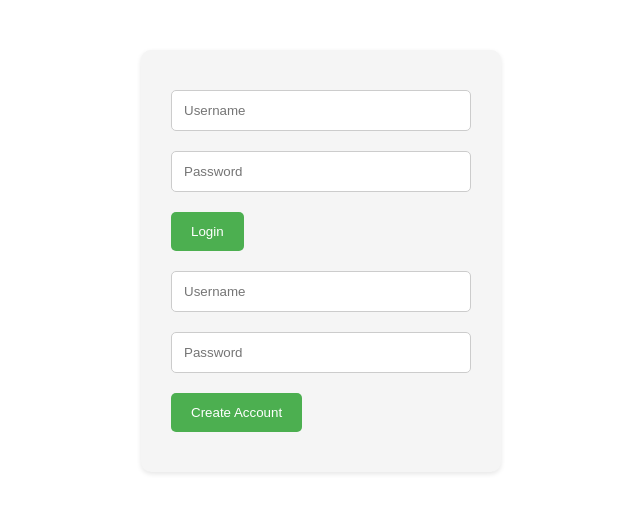
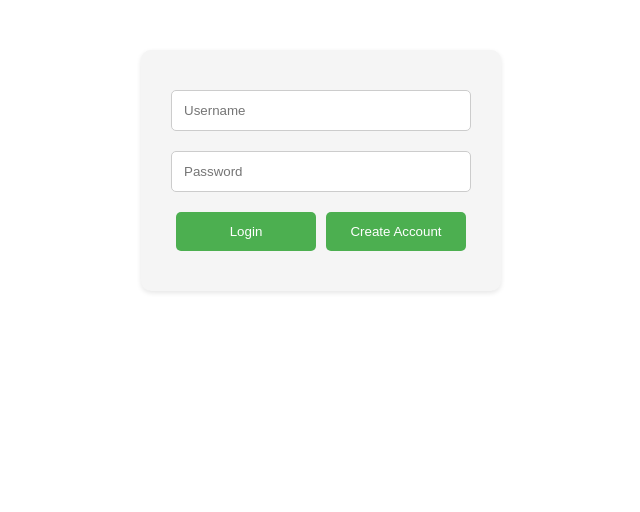
Before and after one commit to wcygan/yap, a React (Create React App) app in the folder yap-web/: page / in a window 1280 px wide. Shown: the top 512 px of the page, without its empty margins (319-959 px from the left). Built offline with nearby package versions, Linux system fonts and the light colour scheme; what @bufbuild/connect, @bufbuild/connect-web would draw is missing.

Commit message:
horizontally align the login button

```diff
--- a/yap-web/src/App.css
+++ b/yap-web/src/App.css
@@ -58,6 +58,12 @@
   box-sizing: border-box;
 }
 
+.login-form .button-row {
+  display: flex;
+  justify-content: space-between;
+  width: 100%;
+}
+
 .login-form button {
   background-color: #4CAF50;
   color: white;
@@ -66,6 +72,8 @@
   border: none;
   border-radius: 5px;
   cursor: pointer;
+  flex: 1;
+  margin: 10px 5px;
 }
 
 .login-form button:hover {
--- a/yap-web/src/App.tsx
+++ b/yap-web/src/App.tsx
@@ -1,14 +1,12 @@
 import React, { useState } from 'react';
 import './App.css';
-
 import { authClient } from './clients';
 
 function App() {
   const [username, setUsername] = useState('');
   const [password, setPassword] = useState('');
 
-  const handleLogin = async (e: React.FormEvent<HTMLFormElement>) => {
-    e.preventDefault();
+  const handleLogin = async () => {
     try {
       const response = await authClient.login({ username, password });
       console.log('Login successful:', response);
@@ -17,8 +15,7 @@ function App() {
     }
   };
 
-  const handleCreateAccount = async (e: React.FormEvent<HTMLFormElement>) => {
-    e.preventDefault();
+  const handleCreateAccount = async () => {
     try {
       const response = await authClient.register({ username, password });
       console.log('Account creation successful:', response);
@@ -30,16 +27,12 @@ function App() {
   return (
     <div>
       <div className="login-form">
-        <form onSubmit={handleLogin}>
-          <input type="text" value={username} onChange={(e) => setUsername(e.target.value)} placeholder="Username" />
-          <input type="password" value={password} onChange={(e) => setPassword(e.target.value)} placeholder="Password" />
-          <button type="submit">Login</button>
-        </form>
-        <form onSubmit={handleCreateAccount}>
-          <input type="text" value={username} onChange={(e) => setUsername(e.target.value)} placeholder="Username" />
-          <input type="password" value={password} onChange={(e) => setPassword(e.target.value)} placeholder="Password" />
-          <button type="submit">Create Account</button>
-        </form>
+        <input type="text" value={username} onChange={(e) => setUsername(e.target.value)} placeholder="Username" />
+        <input type="password" value={password} onChange={(e) => setPassword(e.target.value)} placeholder="Password" />
+        <div className="button-row">
+          <button onClick={handleLogin}>Login</button>
+          <button onClick={handleCreateAccount}>Create Account</button>
+        </div>
       </div>
     </div>
   );
```
